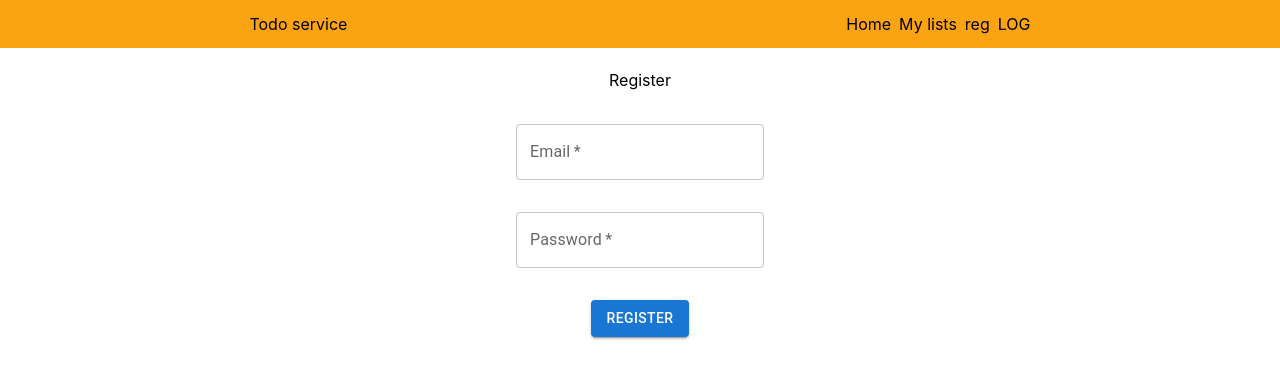
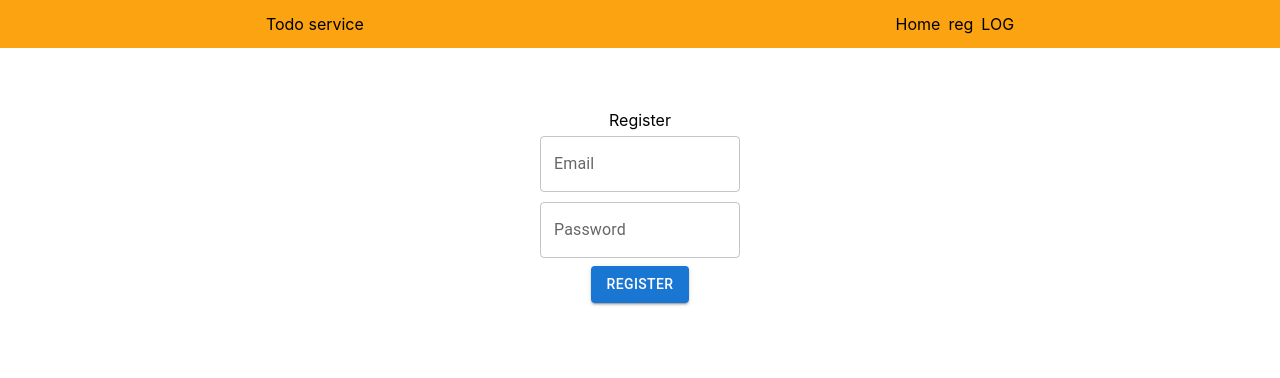
Before and after one commit to Makaroshka1234/todo-service, a React (Create React App) app: page /register in a window 1280 px wide. Shown: the top 378 px of the page. Built offline with nearby package versions, Linux system fonts and the light colour scheme.

Commit message:
add some form-hook logic

```diff
--- a/src/components/Header.tsx
+++ b/src/components/Header.tsx
@@ -16,9 +16,10 @@ const Header = () => {
                 <p className="logo-text">Todo service</p>
                 <nav className="flex gap-2 py-3 nav--list">
                     <Link to={'/'}><li className="list-item">Home</li></Link>
-                    <Link to={'/lists'}><li className="list-item">My lists</li></Link>
+
                     {isAuth ?
                         <>
+                            <Link to={'/lists'}><li className="list-item">My lists</li></Link>
                             <li>{email}</li>
                             <li>
                                 <Button variant='outlined' sx={{
--- a/src/components/auth/AuthForm.tsx
+++ b/src/components/auth/AuthForm.tsx
@@ -1,52 +1,92 @@
 import { Box, Button, TextField } from '@mui/material'
 import React, { useState } from 'react'
+import { useForm } from 'react-hook-form';
 
+interface AuthForm {
+    email: string,
+    password: string
+}
 
 interface AuthFormProps {
     title: string;
     handleClick: (email: string, password: string) => void
 }
 
+
 const AuthForm = ({ title, handleClick }: AuthFormProps) => {
-    const [email, setEmail] = useState<string>('')
-    const [password, setPassword] = useState<string>('')
 
+    const { register, handleSubmit, formState } = useForm<AuthForm>(
+        {
+            mode: 'onChange',
+        }
+    )
+
+    const emailError = formState.errors.email?.message
+    const passError = formState.errors.password?.message
+
+    function onSubmit(data: AuthForm): void {
+
+        handleClick(data.email, data.password)
+    }
 
     return (
         <Box
-            component="div"
+            component="form"
+            onSubmit={handleSubmit(onSubmit)}
             sx={{
                 display: 'flex',
                 flexDirection: 'column',
-                alignItems: 'center',
+                maxWidth: 600,
                 justifyContent: 'center',
-                gap: 4
+                padding: 5,
+                alignItems: 'center'
+
             }}
         >
-            <p>{title}</p>
+            <p className='mb-1'>{title}</p>
+            <div className='flex flex-col justify-center items-center gap-2.5 mb-2'>
                 <TextField
+                    sx={{
+                        maxWidth: 200
+                    }}
                     label="Email"
                     type="email"
                     variant="outlined"
-                value={email}
-                onChange={(e) => setEmail(e.target.value)}
-                required
+                    {...register('email', {
+                        required: 'This field required',
+                        pattern: {
+                            value: /^[\w-\.]+@([\w-]+\.)+[\w-]{2,4}$/,
+                            message: 'Invalid email adresss'
+                        }
+                    })}
+
                 />
+                {emailError && <p className='text-red-600'>{emailError}</p>}
                 <TextField
+                    sx={{
+                        maxWidth: 200
+                    }}
                     label="Password"
                     type="text"
                     variant="outlined"
-                value={password}
-                onChange={(e) => setPassword(e.target.value)}
-                required
+                    {...register('password', {
+                        required: 'this field required',
+                        pattern: {
+                            value: /^.{6,}$/,
+                            message: 'Password must be 6 characters long',
+                        }
+                    })}
                 />
+                {passError && <p className='text-red-600'>{passError}</p>}
+            </div>
+
             <Button
-                onClick={() => handleClick(email, password)}
+                type='submit'
                 variant="contained" size="medium">
                 {title}
             </Button>
 
-        </Box>
+        </Box >
     )
 }
 
--- a/src/components/auth/Login.tsx
+++ b/src/components/auth/Login.tsx
@@ -13,7 +13,8 @@ const LoginForm = () => {
 
     const auth = getAuth()
     const navigate = useNavigate()
-    function handleLogin(email: string, password: string) {
+    function handleLogin(email: string, password: string,) {
+
         signInWithEmailAndPassword(auth, email, password)
             .then(async ({ user }) => {
                 const token = await user.getIdToken();
@@ -46,9 +47,9 @@ const LoginForm = () => {
 
 
     return (
-        <div>
-            <AuthForm title='login' handleClick={handleLogin} />
-        </div>
+
+        <AuthForm title='login' handleClick={handleLogin} />
+
     )
 }
 
--- a/src/components/auth/Register.tsx
+++ b/src/components/auth/Register.tsx
@@ -13,6 +13,7 @@ const RegisterForm = () => {
 
     function handleRegister(email: string, password: string) {
         const auth = getAuth();
+
         createUserWithEmailAndPassword(auth, email, password)
             .then(async ({ user }) => {
                 const token = await user.getIdToken();
@@ -31,9 +32,9 @@ const RegisterForm = () => {
     }
 
     return (
-        <div>
-            <AuthForm title='Register' handleClick={handleRegister} />
-        </div>
+
+        <AuthForm title='Register' handleClick={handleRegister} />
+
     );
 };
 
--- a/src/index.css
+++ b/src/index.css
@@ -5,8 +5,8 @@
 html {
   height: 100%;
   width: 100%;
-  width: 100vw;
-  min-height: 100vh;
+
+
 }
 
 body {
@@ -18,6 +18,7 @@ body {
   -moz-osx-font-smoothing: grayscale;
   height: 100%;
   width: 100%;
+
 }
 
 code {
@@ -26,9 +27,10 @@ code {
 }
 
 #root {
-  width: 100vw;
-  min-height: 100vh;
+
+  height: 100%;
   background-color: rgb(255, 255, 255);
+
 
 }
 
--- a/src/pages/LoginPage.tsx
+++ b/src/pages/LoginPage.tsx
@@ -12,15 +12,13 @@ import LoginForm from '../components/auth/Login';
 const LoginPage = () => {
 
 
-
-
-
-
     return (
-        <div>
+        <>
             <Header />
-            <LoginForm />
-        </div>
+            <div className='flex justify-center items-center'>
+                <LoginForm />
+            </div>
+        </>
     )
 }
 
--- a/src/pages/RegisterPage.tsx
+++ b/src/pages/RegisterPage.tsx
@@ -7,10 +7,12 @@ import RegisterForm from '../components/auth/Register'
 
 const RegisterPage = () => {
     return (
-        <div>
+        <>
             <Header />
-            <RegisterForm />
-        </div>
+            <div className='flex justify-center items-center'>
+                <RegisterForm />
+            </div>
+        </>
     )
 }
 
```
Lines whose indentation alone changed are shown as unchanged.
